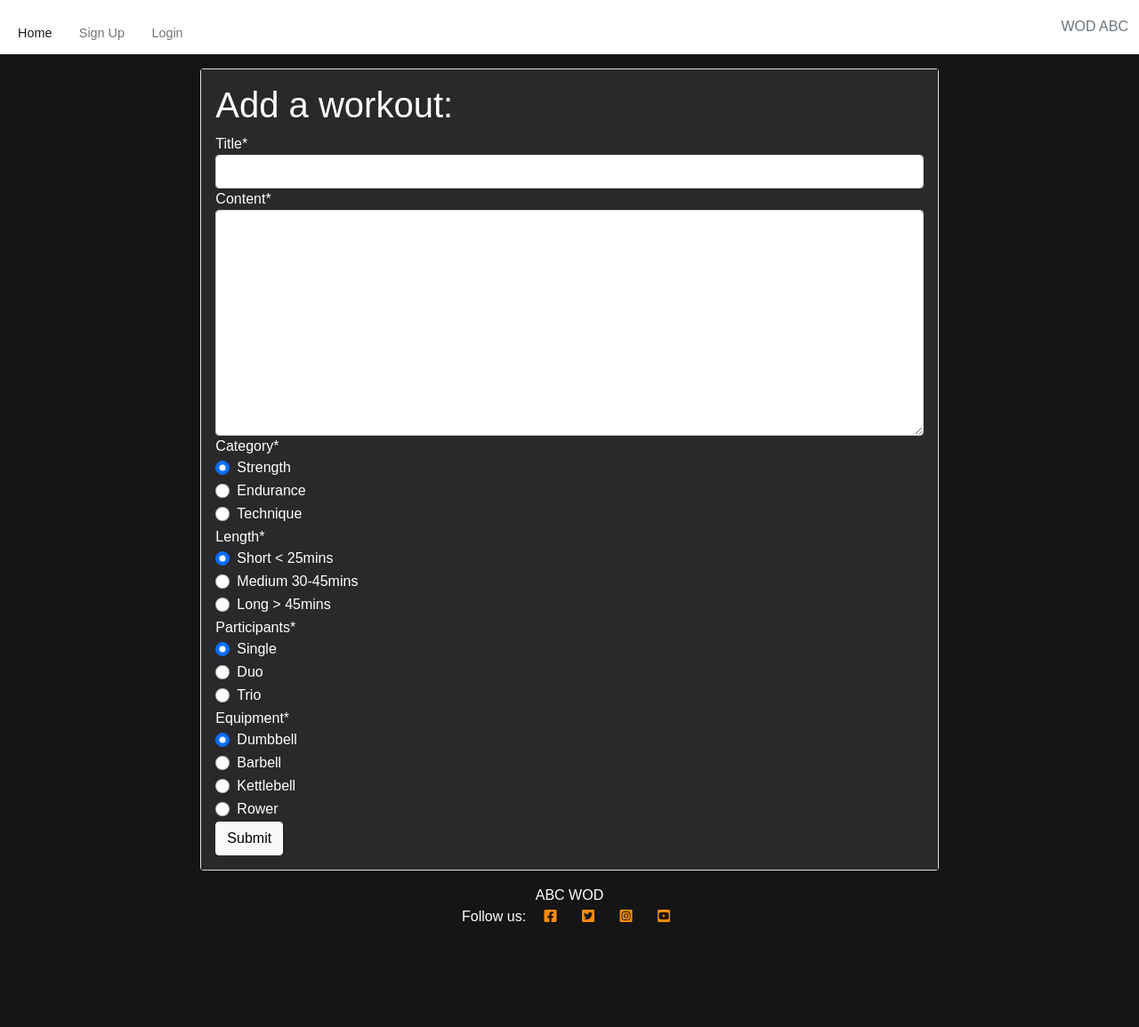
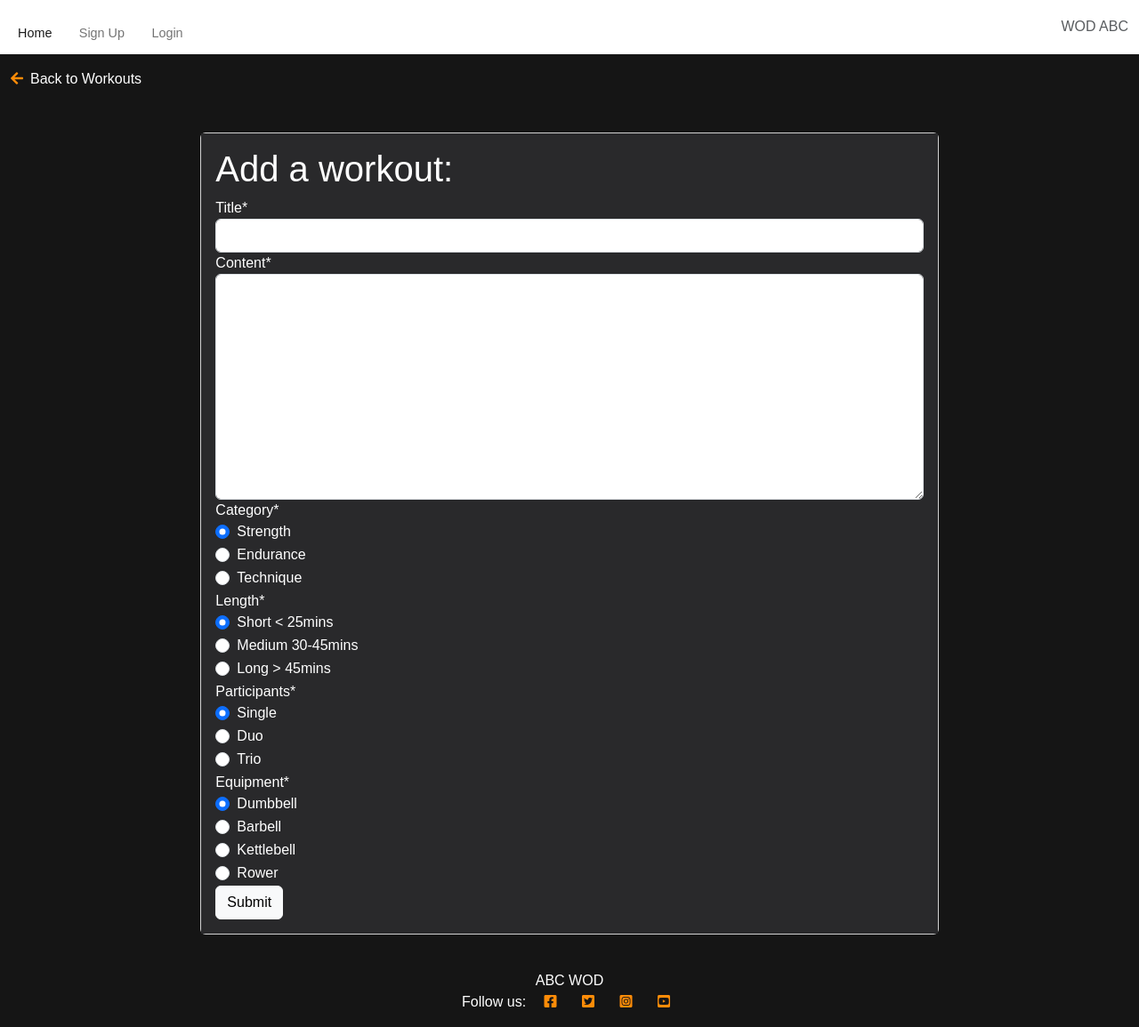
Before and after one commit to CeciliaSwe/portfolio-4th, a Django app: page /add_item/ in a window 1280 px wide. Shown: the whole page at 89% size. Before the commit the page ends 1037 px from the top, so only its background shows below. Run offline with Django 3.2, Linux system fonts and the light colour scheme; some libraries are stand-ins or nearby versions.

Commit message:
Add back to home link

```diff
--- a/static/css/style.css
+++ b/static/css/style.css
@@ -46,8 +46,8 @@ i {
 
 #btn-custom {
     position: absolute;
-    bottom: -10px;
-    right: -10px;
+    bottom: -7px;
+    right: -7px;
     border: none;
     outline: none;
     display: flex;
@@ -98,3 +98,7 @@ i {
     margin: 4px;
     text-transform: uppercase;
 }
+
+#back {
+    margin-top: 10px;
+}
--- a/templates/add_item.html
+++ b/templates/add_item.html
@@ -3,14 +3,20 @@
 {% block content %}
 {% load crispy_forms_tags %}
 
+
+
 <div class="container-fluid">
     <div class="row">
-
-        <!-- Form Column -->
-        <div class="col-12 mt-3 left">
+        <div class="col-md-2 mt-3">
+            <div id="back"><a href="{% url 'home' %}">
+                <i class="fas fa-arrow-left"></i>Back to Workouts</a></div>
+        </div>
+    </div>
+    <div class="row">
+        <div class="col-12 mt-5 left">
             <div class="row">
                 <div class="col-md-8 offset-md-2 card-outer">
-                    <div class="card mb-8">
+                    <div class="card mb-4">
                         <div class="card-body workout-card">
                             <h1>Add a workout:</h1>
                             <div>
@@ -26,5 +32,27 @@
             </div>
         </div>
     </div>
+</div>
 
-    {%endblock%}
+<!-- <div class="container-fluid">
+    <div class="row">
+
+         Form Column
+
+        <div class="col-md-6 offset-md-3 mt-6 workout-card">
+            <h1>Add a workout:</h1>
+            <div>
+                <form action="#" method="POST">
+                    {% csrf_token%}
+                    {{ workout_form | crispy }}
+                    <button type="submit" class="btn btn-light">Submit</button>
+                </form>
+            </div>
+
+
+
+
+        </div>
+    </div> -->
+
+{%endblock%}
--- a/templates/base.html
+++ b/templates/base.html
@@ -16,6 +16,7 @@
     <script src="https://cdn.jsdelivr.net/npm/bootstrap@5.0.1/dist/js/bootstrap.bundle.min.js"
         integrity="sha384-gtEjrD/SeCtmISkJkNUaaKMoLD0//ElJ19smozuHV6z3Iehds+3Ulb9Bn9Plx0x4" crossorigin="anonymous">
     </script>
+    <link rel="stylesheet" href="{% static 'css/bootstrap.min.css' %}">
     <link rel="stylesheet" href="{% static 'css/style.css' %}">
 
 </head>
@@ -68,6 +69,8 @@
         </div>
     </div>
 
+
+
     <main class="flex-shrink-0 main-bg">
 
         {% block content %}
--- a/templates/index.html
+++ b/templates/index.html
@@ -40,7 +40,7 @@
         </div>
         {% if user.is_authenticated %}
         <div>
-            <a class="nav-link" href="{% url 'add_item' %}"><button>Add Workout <i class="fas fa-plus"></i></button></a>
+            <a class="nav-link" href="{% url 'add_item' %}"><button class="btn btn-light">Add Workout <i class="fas fa-plus"></i></button></a>
         </div>
         {% else %}
 
```
Also changed, not shown: templates/workout_full.html (+22 -11 lines).
